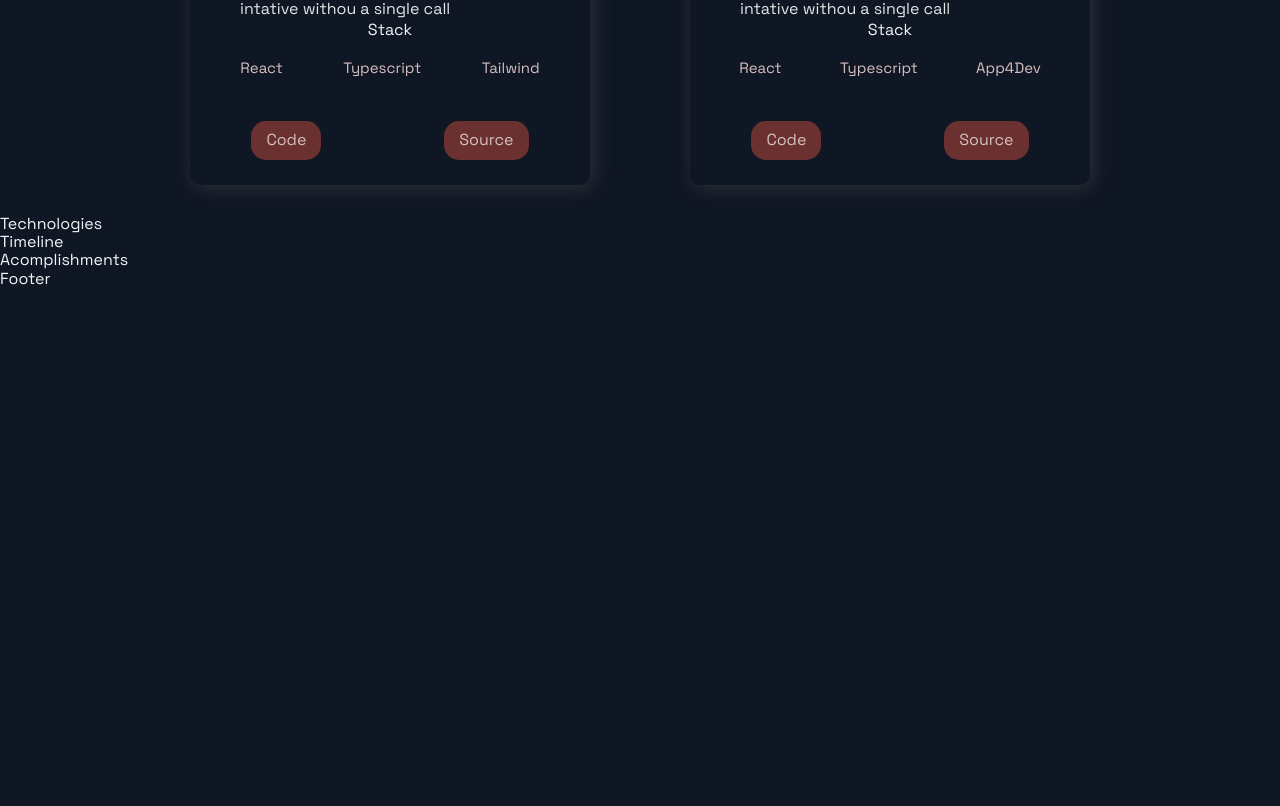
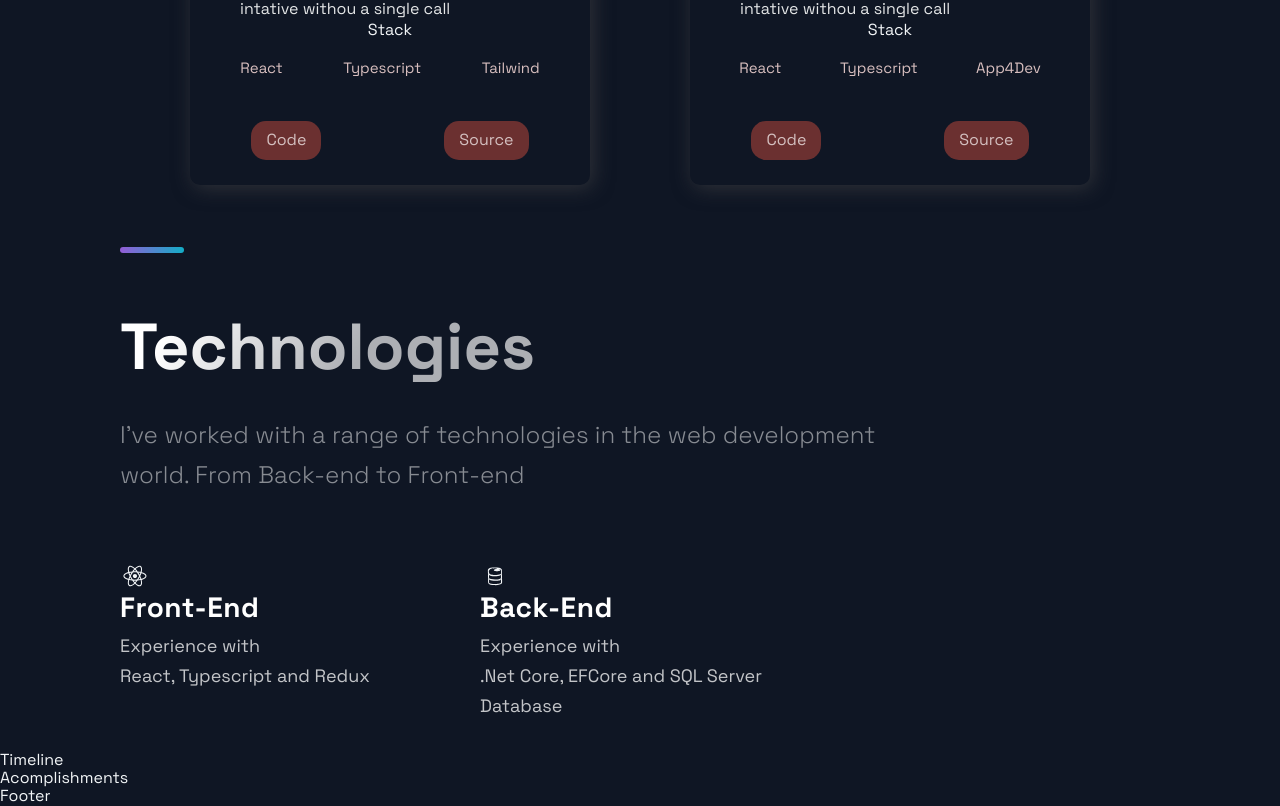
Before and after one commit to reza899/portfolio, a Next.js app: page / in a window 1280 px wide. Shown: the part 2095-2901 px from the top of the page. Before the commit the page ends 2384 px from the top, so only its background shows below. Built offline with nearby package versions, Linux system fonts and the light colour scheme.

Commit message:
technologies

```diff
--- a/src/components/Technologies/Technologies.js
+++ b/src/components/Technologies/Technologies.js
@@ -1,12 +1,50 @@
-import React from 'react';
-import { DiFirebase, DiReact, DiZend } from 'react-icons/di';
-import { Section, SectionDivider, SectionText, SectionTitle } from '../../styles/GlobalComponents';
-import { List, ListContainer, ListItem, ListParagraph, ListTitle } from './TechnologiesStyles';
+import React from "react";
+import { DiFirebase, DiReact, DiZend } from "react-icons/di";
+import {
+  Section,
+  SectionDivider,
+  SectionText,
+  SectionTitle,
+} from "../../styles/GlobalComponents";
+import {
+  List,
+  ListContainer,
+  ListItem,
+  ListParagraph,
+  ListTitle,
+} from "./TechnologiesStyles";
 
-const Technologies = () =>  (
-  <div>
-    Technologies
-  </div>
+const Technologies = () => (
+  <Section id="tech">
+    <SectionDivider />
+    <SectionTitle main>Technologies</SectionTitle>
+    <SectionText>
+      I've worked with a range of technologies in the web development world.
+      From Back-end to Front-end
+    </SectionText>
+    <List>
+      <ListItem>
+        <DiReact size="3rem" />
+        <ListContainer>
+          <ListTitle>Front-End</ListTitle>
+          <ListParagraph>
+            Experience with <br />
+            React, Typescript and Redux
+          </ListParagraph>
+        </ListContainer>
+      </ListItem>
+      <ListItem>
+        <DiFirebase size="3rem" />
+        <ListContainer>
+          <ListTitle>Back-End</ListTitle>
+          <ListParagraph>
+            Experience with <br />
+            .Net Core, EFCore and SQL Server Database
+          </ListParagraph>
+        </ListContainer>
+      </ListItem>
+    </List>
+  </Section>
 );
 
 export default Technologies;
```
